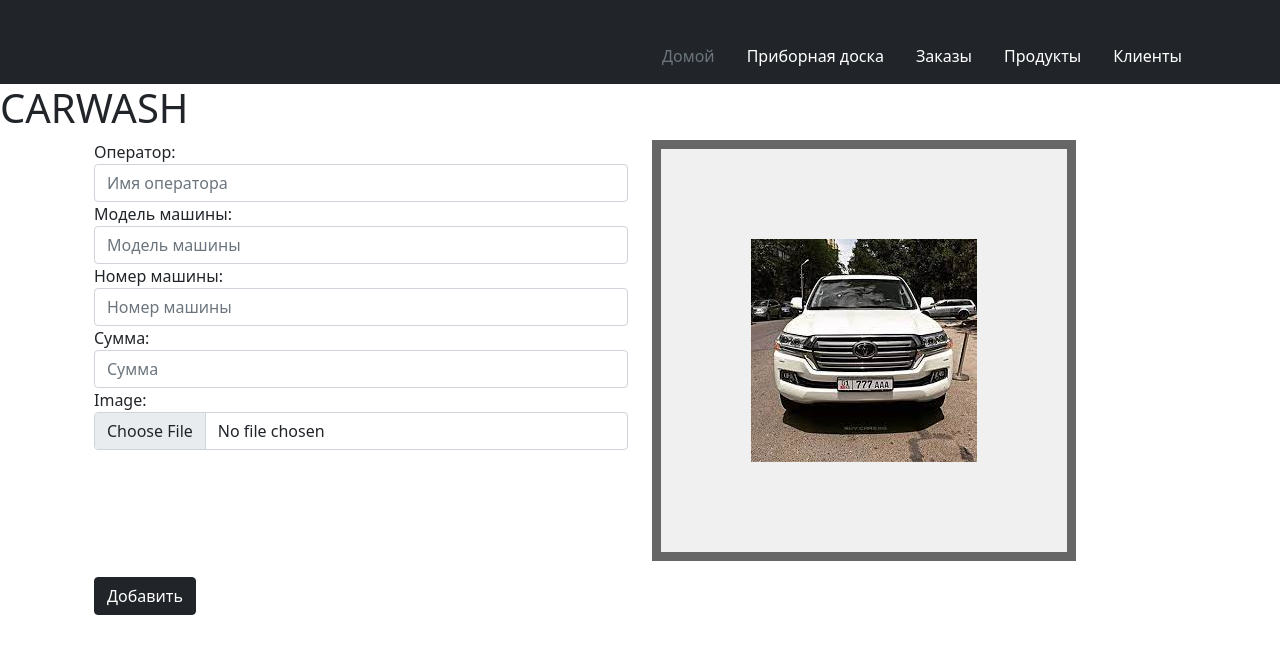
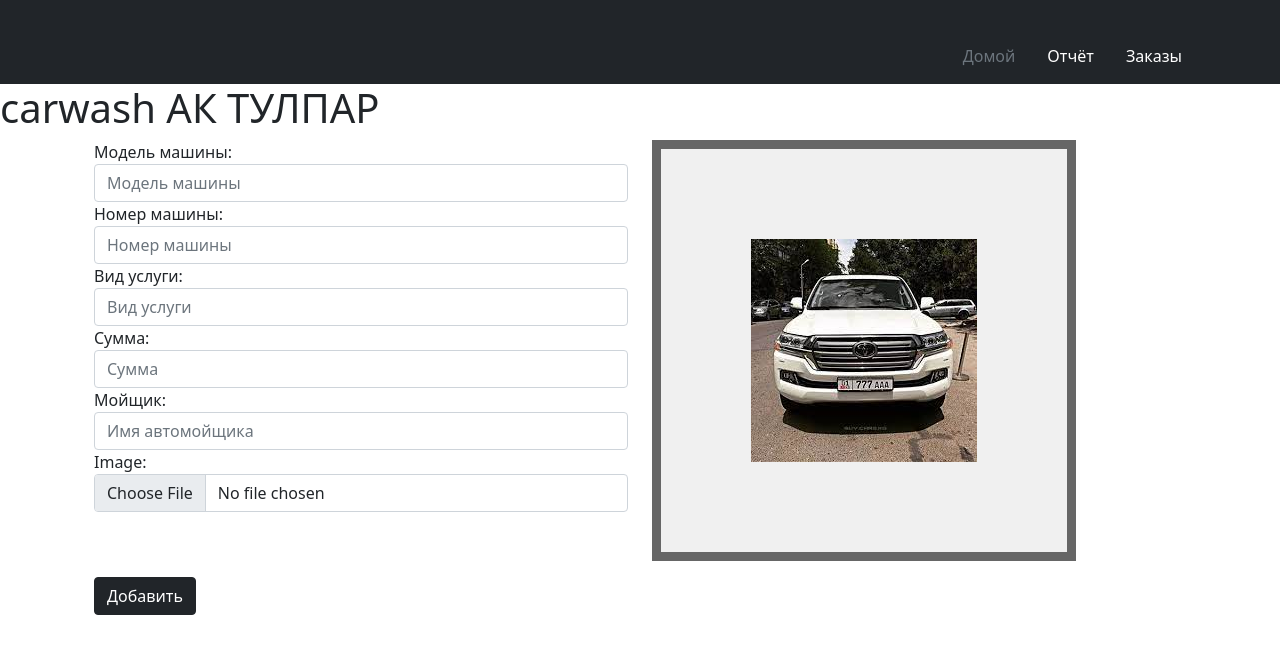
Before and after one commit to jaman-bala/carwash_PRO, a Django app: page / in a window 1280 px wide. Shown: the top 654 px of the page. Run offline with Django 4.2, Linux system fonts and the light colour scheme.

Commit message:
upgrade info

```diff
--- a/service/admin.py
+++ b/service/admin.py
@@ -1,4 +1,8 @@
 from django.contrib import admin
 from service.models import Post
 
-admin.site.register(Post)
+
+
+@admin.register(Post)
+class PostAdmin(admin.ModelAdmin):
+    list_display = ('title', 'model_car')
--- a/service/forms.py
+++ b/service/forms.py
@@ -5,12 +5,9 @@ from service.models import Post
 class PostForm(forms.ModelForm):
     class Meta:
         model = Post
-        fields = ('title', 'model_car', 'number_car', 'sum', 'image',)
+        fields = ('model_car', 'number_car', 'service', 'sum', 'title', 'image',)
         widgets = {
-            "title": forms.TextInput(
-                attrs={"class": "form-control",
-                       "placeholder": "Имя оператора"
-                       }),
+
             "model_car": forms.TextInput(
                 attrs={"class": "form-control",
                        "placeholder": "Модель машины"
@@ -19,9 +16,17 @@ class PostForm(forms.ModelForm):
                 attrs={"class": "form-control",
                        "placeholder": "Номер машины"
                        }),
+            "service": forms.TextInput(
+                attrs={"class": "form-control",
+                       "placeholder": "Вид услуги"
+                       }),
             "sum": forms.TextInput(
                 attrs={"class": "form-control",
                        "placeholder": "Сумма"
+                       }),
+            "title": forms.TextInput(
+                attrs={"class": "form-control",
+                       "placeholder": "Имя автомойщика"
                        }),
             "image": forms.FileInput(
                 attrs={"class": "form-control",
--- a/service/models.py
+++ b/service/models.py
@@ -2,11 +2,12 @@ from django.db import models
 
 
 class Post(models.Model):
-    title = models.CharField(max_length=255, verbose_name="Оператор")
+    title = models.CharField(max_length=255, verbose_name="Мойщик")
     model_car = models.CharField(max_length=255, verbose_name="Модель машины")
     number_car = models.CharField(max_length=255, verbose_name="Номер машины")
+    service = models.CharField(max_length=255, verbose_name="Вид услуги")
     sum = models.CharField(max_length=255, verbose_name="Сумма")
-    image = models.ImageField(upload_to='media')
+    image = models.ImageField(upload_to='media', null=True, default='media/car_icon.png')
     created = models.DateTimeField(auto_now_add=True)
 
     class Meta:
--- a/service/templates/index.html
+++ b/service/templates/index.html
@@ -3,15 +3,15 @@
 
 
 {% block content %}
-    <h1>CARWASH</h1>
+    <h1>carwash АК ТУЛПАР</h1>
     <form method="POST" class="post-form">
                 <div class="container-sm">
                     <div class="container">
                       <div class="row">
                         <div class="col">
-                             {% csrf_token %}
+                            {% csrf_token %}
 
-                               {{ form }}
+                            {{ form }}
 
 
 
--- a/service/urls.py
+++ b/service/urls.py
@@ -1,6 +1,7 @@
 from django.urls import path
-from service.views import index
+from service.views import *
 
 urlpatterns = [
    path('', index, name='index'),
+   path('reports/', report, name='reports')
 ]
--- a/service/views.py
+++ b/service/views.py
@@ -1,5 +1,6 @@
 from django.shortcuts import render
 from service.forms import PostForm
+from .models import *
 
 
 def index(request):
@@ -10,3 +11,8 @@ def index(request):
         form = PostForm()
 
     return render(request, "index.html", {"form": form})
+
+def report(request):
+    reports = Post.objects.all()
+    context = {'reports': reports}
+    return render(request, 'Report.html', context)
--- a/templates/base.html
+++ b/templates/base.html
@@ -30,9 +30,9 @@
               </font></font></a>
             </li>
             <li>
-              <a href="#" class="nav-link text-white">
+              <a href="{% url 'reports' %}" class="nav-link text-white">
                 <svg class="bi d-block mx-auto mb-1" width="24" height="24"><use xlink:href="#speedometer2"></use></svg><font style="vertical-align: inherit;"><font style="vertical-align: inherit;">
-                Приборная доска
+                Отчёт
               </font></font></a>
             </li>
             <li>
@@ -41,18 +41,7 @@
                 Заказы
               </font></font></a>
             </li>
-            <li>
-              <a href="#" class="nav-link text-white">
-                <svg class="bi d-block mx-auto mb-1" width="24" height="24"><use xlink:href="#grid"></use></svg><font style="vertical-align: inherit;"><font style="vertical-align: inherit;">
-                Продукты
-              </font></font></a>
-            </li>
-            <li>
-              <a href="#" class="nav-link text-white">
-                <svg class="bi d-block mx-auto mb-1" width="24" height="24"><use xlink:href="#people-circle"></use></svg><font style="vertical-align: inherit;"><font style="vertical-align: inherit;">
-                Клиенты
-              </font></font></a>
-            </li>
+
           </ul>
         </div>
       </div>
```
Also changed, not shown: service/templates/Report.html (added, +20 -0 lines), db.sqlite3, media/car_icon.png (added), service/migrations/0005_auto_20220115_1208.py (added).
